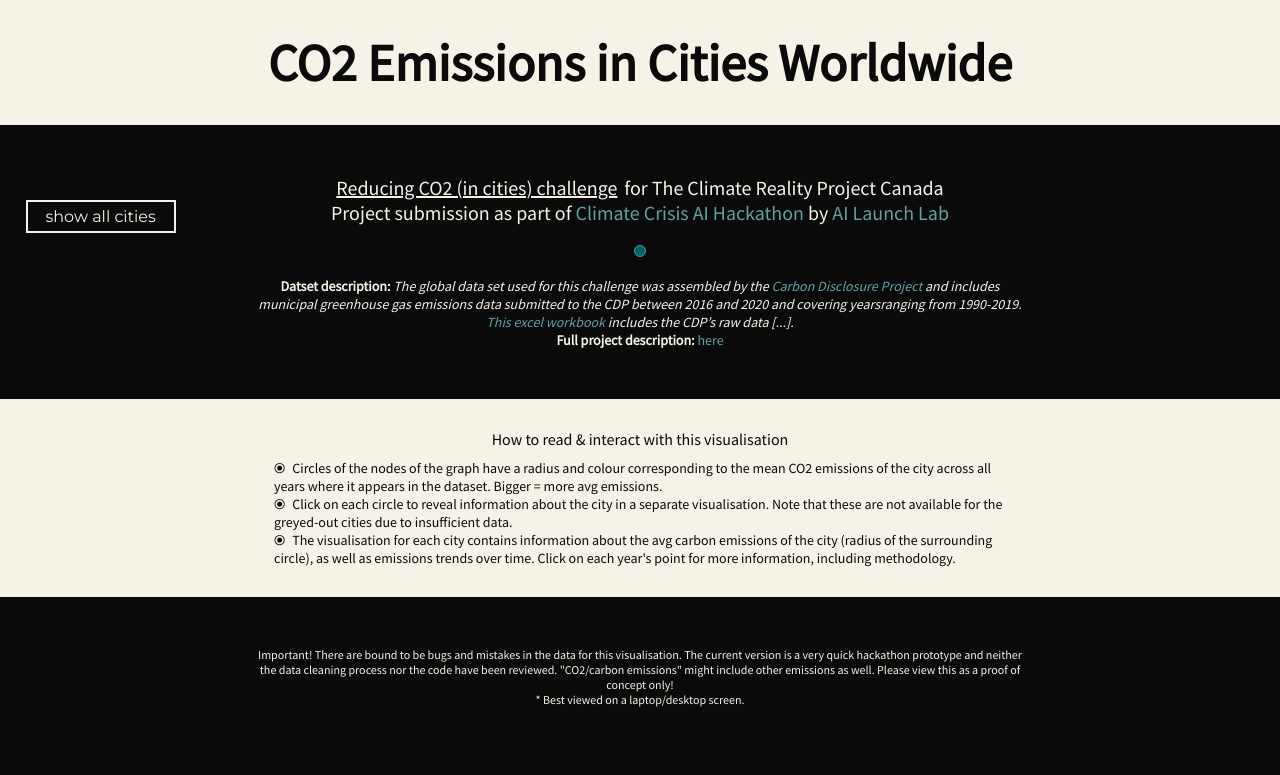
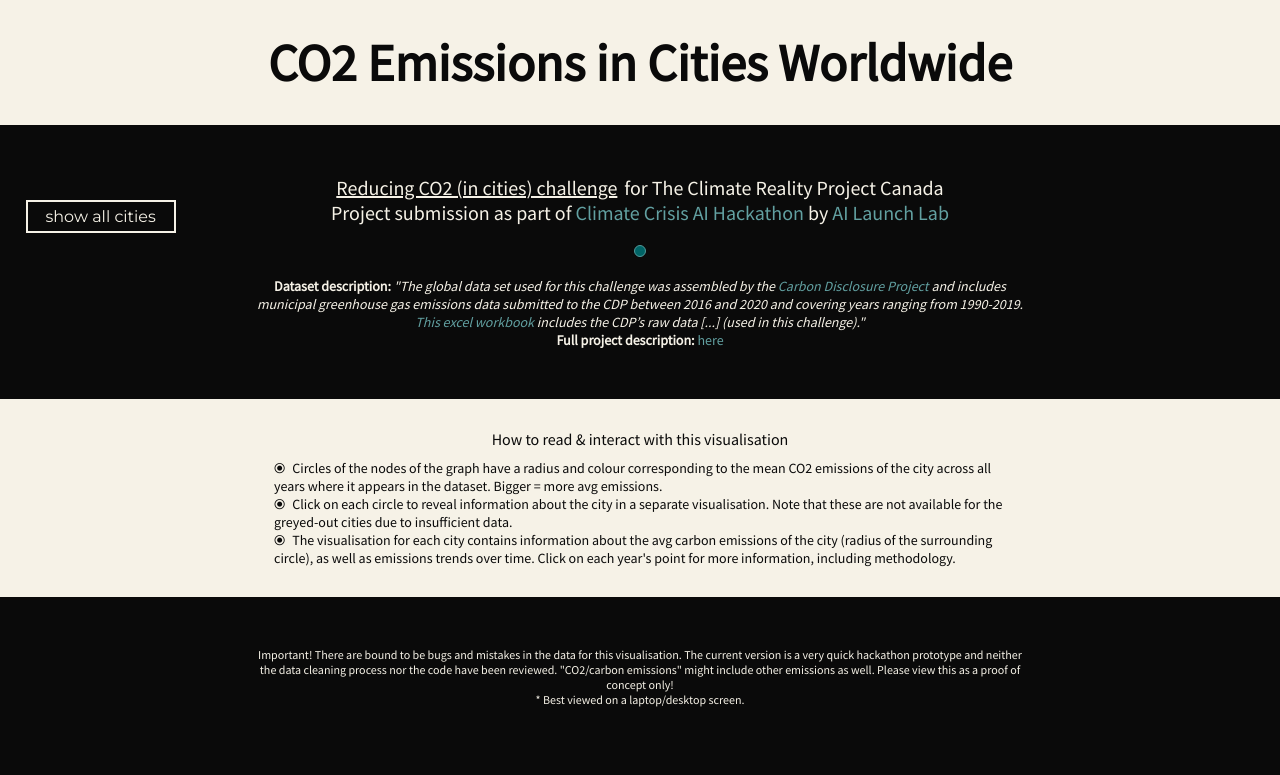
Before and after one commit to deaxmachina/hackaton_aichallenge, a React (Create React App) app: page / in a window 1280 px wide. Shown: the top 775 px of the page. Built offline with nearby package versions, Linux system fonts and the light colour scheme.

Commit message:
fix mistakes

```diff
--- a/src/Components/HeroSection/HeroSection.js
+++ b/src/Components/HeroSection/HeroSection.js
@@ -39,13 +39,13 @@ const HeroSection = () => {
       <div className="separator"></div>
 
       <div className="whole-graph-project-description">
-        <span className="bold-bit">Datset description: </span>
+        <span className="bold-bit">Dataset description: </span>
         <span className="dataset-description">
-          The global data set used for this challenge was assembled by the
+          "The global data set used for this challenge was assembled by the
             <a href={carbonDisclosureProjectLink} target="_blank"> Carbon Disclosure Project </a>
-          and includes municipal greenhouse gas emissions data submitted to the CDP between 2016 and 2020 and covering yearsranging from 1990-2019.
+          and includes municipal greenhouse gas emissions data submitted to the CDP between 2016 and 2020 and covering years ranging from 1990-2019.
             <a href={excelSheetWithDataLink} target="_blank"> This excel workbook  </a>
-          includes the CDP’s raw data [...].
+          includes the CDP’s raw data [...] (used in this challenge)."
         </span>
         <br></br>
         <span className="bold-bit">Full project description: </span>
--- a/src/Components/TreeAndCity/TreeAndCity.js
+++ b/src/Components/TreeAndCity/TreeAndCity.js
@@ -400,7 +400,7 @@ const TreeAndCity = ({
         .text(d3.format(".2s")(meanEmissionsSelectedCity))
         .attr("dy", "0.35em")
         .attr("text-anchor", "middle")
-        .attr("transform", `translate(${0}, ${-60})`)
+        .attr("transform", `translate(${0}, ${-70})`)
         .attr("font-size", "0em")
         .transition(t)
           .attr("font-size", "1.5em")
@@ -411,13 +411,13 @@ const TreeAndCity = ({
         .join("text")
         .classed("text-for-avg-emissions-title", true)
           .attr("fill", lightColour)
-          .text("average emissions / year")
+          .text("avg emissions / year")
           .attr("dy", "0.35em")
           .attr("text-anchor", "middle")
-          .attr("transform", `translate(${0}, ${-40})`)
+          .attr("transform", `translate(${0}, ${-50})`)
           .attr("font-size", "0em")
           .transition(t)
-            .attr("font-size", "0.5em")
+            .attr("font-size", "0.6em")
 
 
     /////////////////////////////////////////////
@@ -474,7 +474,7 @@ const TreeAndCity = ({
           .attr("y", -22)
           .attr("text-anchor", "end")
           //.attr("font-weight", "bold")
-          .text("total emissions (m. tonnes)"))
+          .text(emissionsTotalCol))
 
     // Call the axes
     d3.select(xAxisLineChartRef.current).call(xAxisLineChart)
```
Also changed, not shown: 1 other file (tests, documents, lock files or other folders).
